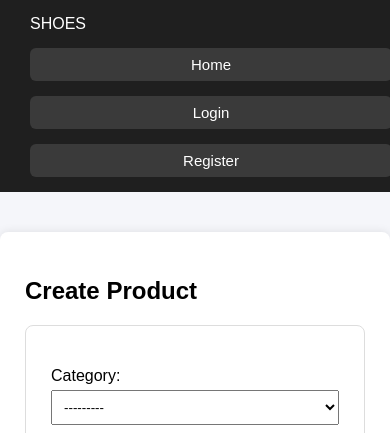
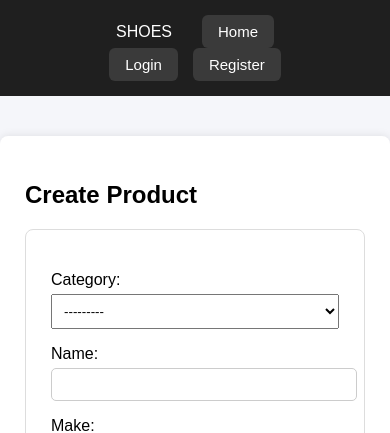
Before and after one commit to abdullohsajfuddinov4-maker/imtihon-5-oy-2-masala, a Django app: page /create in a window 390 px wide. Shown: the top 433 px of the page. Run offline with Django 5.2, Linux system fonts and the light colour scheme; data that the repository does not hold is empty.

Commit message:
base update

```diff
--- a/templates/base.html
+++ b/templates/base.html
@@ -16,6 +16,14 @@
             background-color: #1f1f1f;
             padding: 15px 30px;
             display: flex;
+            justify-content: space-between;
+            align-items: center;
+            flex-wrap: wrap;
+        }
+
+        .nav-left,
+        .nav-right {
+            display: flex;
             align-items: center;
             gap: 15px;
             flex-wrap: wrap;
@@ -25,7 +33,7 @@
             color: white;
             margin: 0;
             font-weight: 500;
-            margin-right: 20px;
+            margin-right: 15px;
         }
 
         .navbar a {
@@ -52,70 +60,6 @@
 
         /* ================= CONTAINER ================= */
         .container {
-            padding: 30px;
-            max-width: 1100px;
-            margin: auto;
-        }
-
-        /* ================= IMAGES ================= */
-
-        /* Любая картинка по центру */
-        .img-center {
-            display: block;
-            margin: 0 auto;
-        }
-
-        /* Profile image */
-        .profile-image-container {
-            text-align: center;
-            margin-top: 25px;
-        }
-
-        .profile-image {
-            width: 140px;
-            height: 140px;
-            border-radius: 50%;
-            object-fit: cover;
-            border: 4px solid #3498db;
-        }
-
-        /* Product image */
-        .product-image {
-            max-width: 100%;
-            height: 220px;
-            object-fit: cover;
-            border-radius: 10px;
-            display: block;
-            margin: 0 auto 10px;
-        }
-
-        /* Default image (если нет картинки) */
-        .no-image {
-            width: 140px;
-            height: 140px;
-            border-radius: 50%;
-            background-color: #ddd;
-            display: flex;
-            align-items: center;
-            justify-content: center;
-            color: #777;
-            margin: 0 auto;
-            font-size: 14px;
-        }
-
-        /* ================= MOBILE ================= */
-        @media (max-width: 600px) {
-            .navbar {
-                flex-direction: column;
-                align-items: flex-start;
-            }
-
-            .navbar a {
-                width: 100%;
-                text-align: center;
-            }
-        }
-        .container {
             max-width: 450px;
             margin: 40px auto;
             padding: 25px;
@@ -183,36 +156,51 @@
             background: #dc3545;
         }
 
-
+        /* ================= MOBILE ================= */
+        @media (max-width: 600px) {
+            .nav-left,
+            .nav-right {
+                width: 100%;
+                justify-content: center;
+            }
+        }
     </style>
 </head>
 <body>
 
-<!-- NAVBAR -->
+<!-- ================= NAVBAR ================= -->
 <div class="navbar">
+
+    <!-- LEFT -->
+    <div class="nav-left">
         {% if user.is_authenticated %}
             <h4>SHOES WELCOME {{ user.username }}</h4>
+        {% else %}
+            <h4>SHOES</h4>
+        {% endif %}
 
         <a href="{% url 'home' %}">Home</a>
-        <a href="{% url 'profile' %}">Profile</a>
+
+        {% if user.is_authenticated %}
             <a href="{% url 'category' 1 %}">Category</a>
             <a href="{% url 'create' %}">Create</a>
+        {% endif %}
+    </div>
 
+    <!-- RIGHT -->
+    <div class="nav-right">
+        {% if user.is_authenticated %}
+            <a href="{% url 'profile' %}">Profile</a>
             <a href="{% url 'logout' %}" class="logout">Logout</a>
         {% else %}
-        <h4>SHOES</h4>
-
-
-
-
-
-        <a href="{% url 'home' %}">Home</a>
             <a href="{% url 'login' %}">Login</a>
             <a href="{% url 'regis' %}">Register</a>
         {% endif %}
     </div>
 
-<!-- CONTENT -->
+</div>
+
+<!-- ================= CONTENT ================= -->
 <div class="container">
     {% block content %}
     {% endblock %}
```
Also changed, not shown: other parts of templates/base.html (+29 -0 lines). Lines whose indentation alone changed are shown as unchanged.
